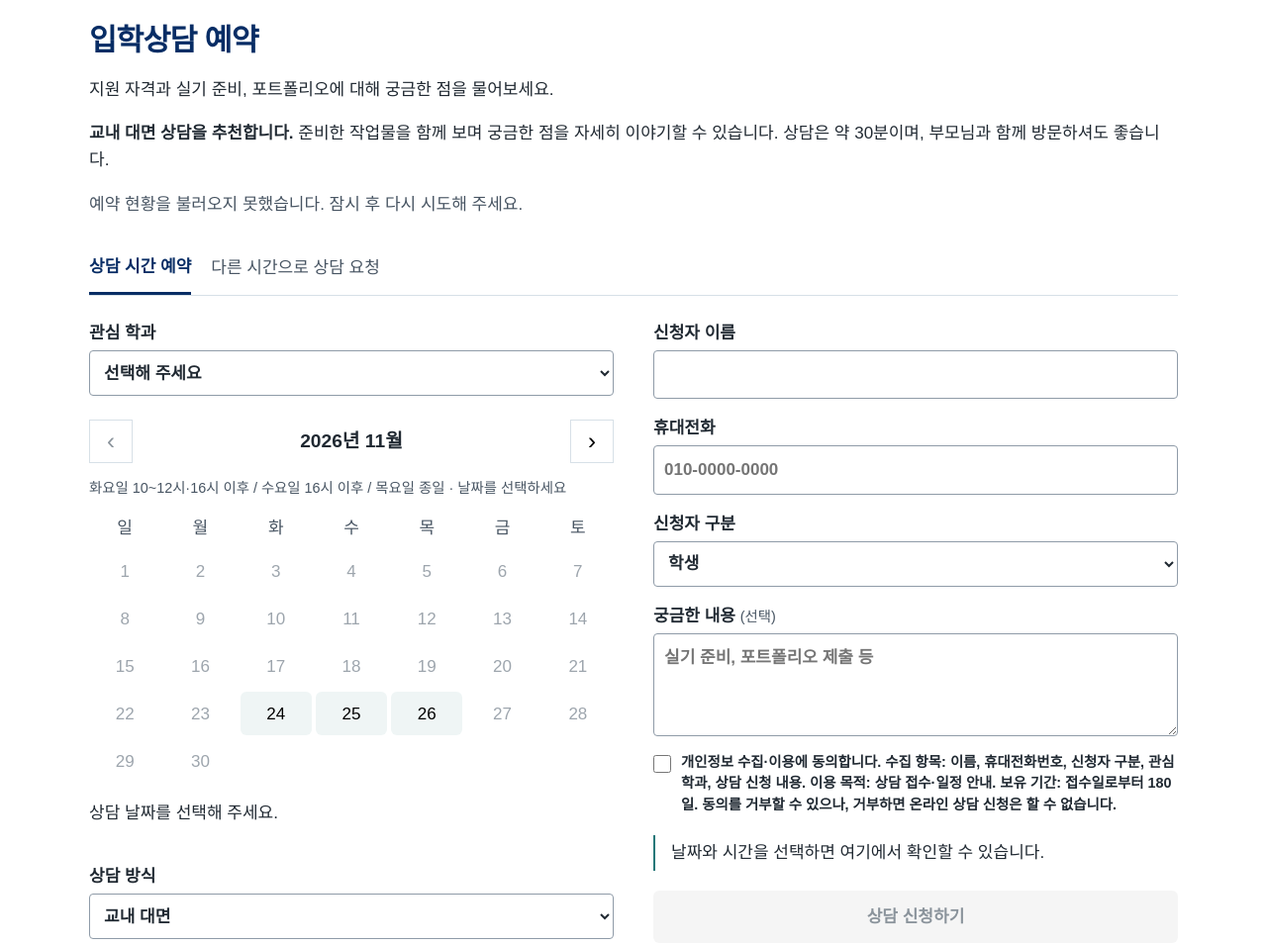
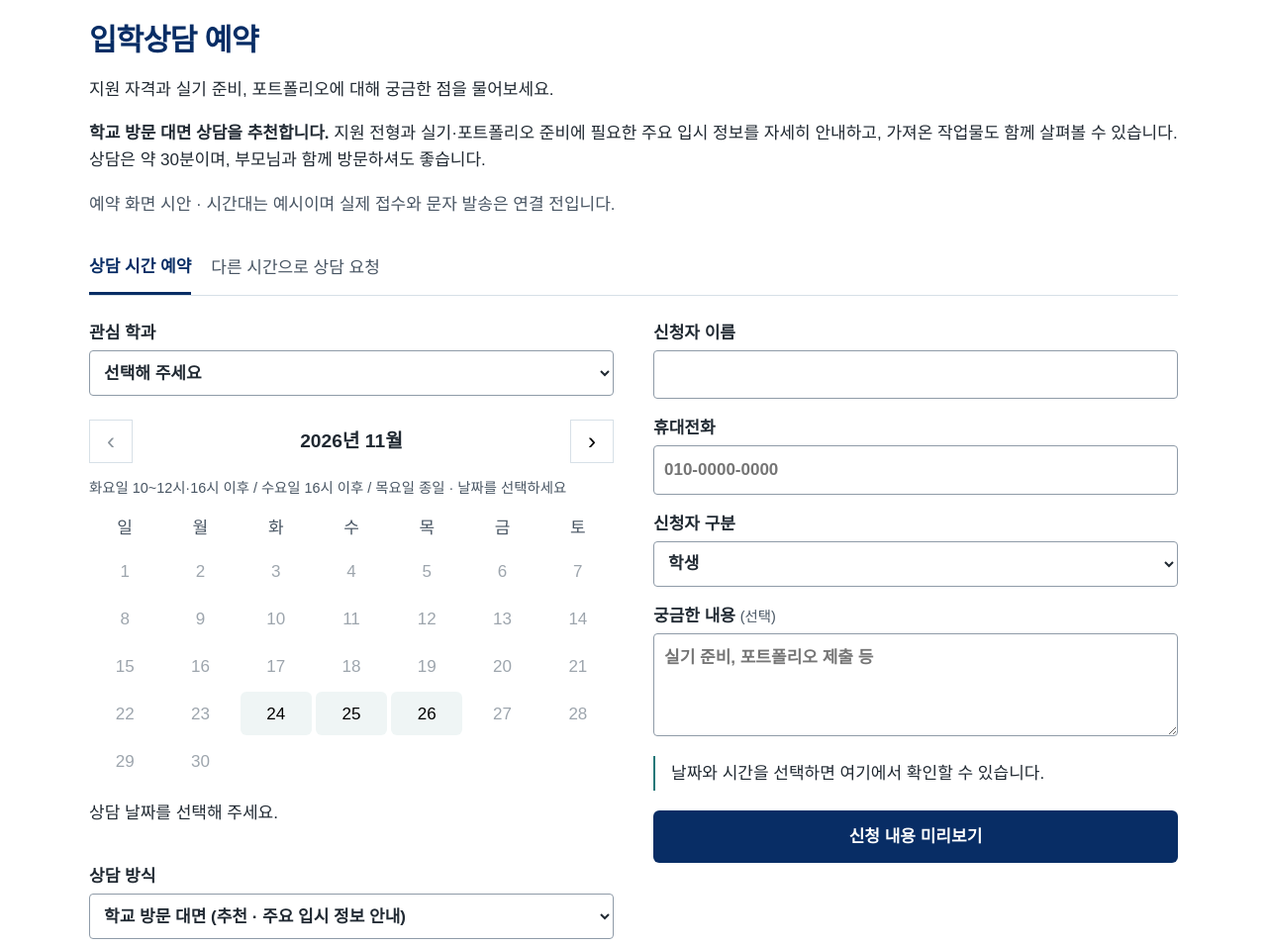
Before and after one commit to seoyooniverse/bcc-admissions-2027, a website: page index.html in a window 1280 px wide. Shown: the part 2060-3016 px from the top of the page at 99% size. Drawn offline with Linux system fonts and the light colour scheme; no server answers; a web font is replaced by a local one.

Commit message:
Recommend school visit consultations

```diff
--- a/index.html
+++ b/index.html
@@ -65,8 +65,8 @@
     <section id="consult" class="consult">
       <h2>입학상담 예약</h2>
       <p>지원 자격과 실기 준비, 포트폴리오에 대해 궁금한 점을 물어보세요.</p>
-      <p><strong>교내 대면 상담을 추천합니다.</strong> 준비한 작업물을 함께 보며 궁금한 점을 자세히 이야기할 수 있습니다. 상담은 약 30분이며, 부모님과 함께 방문하셔도 좋습니다.</p>
-      <p class="preview-note" id="booking-notice">예약 현황을 확인하고 있습니다.</p>
+      <p><strong>학교 방문 대면 상담을 추천합니다.</strong> 지원 전형과 실기·포트폴리오 준비에 필요한 주요 입시 정보를 자세히 안내하고, 가져온 작업물도 함께 살펴볼 수 있습니다. 상담은 약 30분이며, 부모님과 함께 방문하셔도 좋습니다.</p>
+      <p class="preview-note">예약 화면 시안 · 시간대는 예시이며 실제 접수와 문자 발송은 연결 전입니다.</p>
       <div class="mode-buttons" aria-label="신청 종류">
         <button type="button" data-mode="booking" aria-pressed="true">상담 시간 예약</button>
         <button type="button" data-mode="callback" aria-pressed="false">다른 시간으로 상담 요청</button>
@@ -82,12 +82,12 @@
               <div id="calendar" class="calendar" aria-label="상담 날짜"></div>
               <p id="date-status" role="status">상담 날짜를 선택해 주세요.</p>
               <div id="times" class="times" aria-label="상담 시간"></div>
-              <label>상담 방식<select name="method"><option>교내 대면</option><option>전화</option></select></label>
+              <label>상담 방식<select name="method"><option value="학교 방문 대면">학교 방문 대면 (추천 · 주요 입시 정보 안내)</option><option>전화</option></select></label>
               <div class="schedule-help"><strong>원하는 날짜나 시간이 없나요?</strong><p>다른 시간에 상담을 받고 싶다면 아래 <b>다른 시간으로 상담 요청</b>을 눌러주세요. 주말이나 온라인 상담도 요청할 수 있으며, 담당자가 가능한 일정을 확인해 연락드립니다.</p><button type="button" id="request-contact" class="text-button">다른 시간으로 상담 요청 →</button></div>
             </div>
             <div id="callback-fields" hidden><p>통화하기 편한 시간과 원하는 상담 방식을 남겨주세요. 담당자가 연락드리겠습니다.</p>
               <label>연락 가능 시간대<select name="callback-time"><option>오후</option><option>저녁</option><option>별도 협의</option></select></label>
-              <label>희망 상담 방식<select name="callback-method"><option>교내 대면</option><option>전화</option><option>실시간 온라인 희망</option><option>주말 상담 희망</option></select></label>
+              <label>희망 상담 방식<select name="callback-method"><option value="학교 방문 대면">학교 방문 대면 (추천)</option><option>전화</option><option>실시간 온라인 희망</option><option>주말 상담 희망</option></select></label>
             </div>
           </div>
           <div class="contact-fields">
@@ -95,10 +95,8 @@
             <label>휴대전화<input name="phone" type="tel" autocomplete="tel" inputmode="tel" placeholder="010-0000-0000" required pattern="01[016789]-?[0-9]{3,4}-?[0-9]{4}"></label>
             <label>신청자 구분<select name="role"><option>학생</option><option>학부모</option></select></label>
             <label>궁금한 내용 <span class="optional">(선택)</span><textarea name="question" rows="3" maxlength="500" placeholder="실기 준비, 포트폴리오 제출 등"></textarea></label>
-            <label class="honeypot" aria-hidden="true">웹사이트<input name="website" tabindex="-1" autocomplete="off"></label>
-            <label class="privacy-consent"><input type="checkbox" name="consent" required><span>개인정보 수집·이용에 동의합니다. 수집 항목: 이름, 휴대전화번호, 신청자 구분, 관심 학과, 상담 신청 내용. 이용 목적: 상담 접수·일정 안내. 보유 기간: 접수일로부터 180일. 동의를 거부할 수 있으나, 거부하면 온라인 상담 신청은 할 수 없습니다.</span></label>
             <div class="selection-summary" id="selection-summary" aria-live="polite">날짜와 시간을 선택하면 여기에서 확인할 수 있습니다.</div>
-            <button class="button primary" type="submit" id="submit-button" disabled>상담 신청하기</button>
+            <button class="button primary" type="submit">신청 내용 미리보기</button>
             <p id="form-status" role="status"></p>
           </div>
         </div>
```
